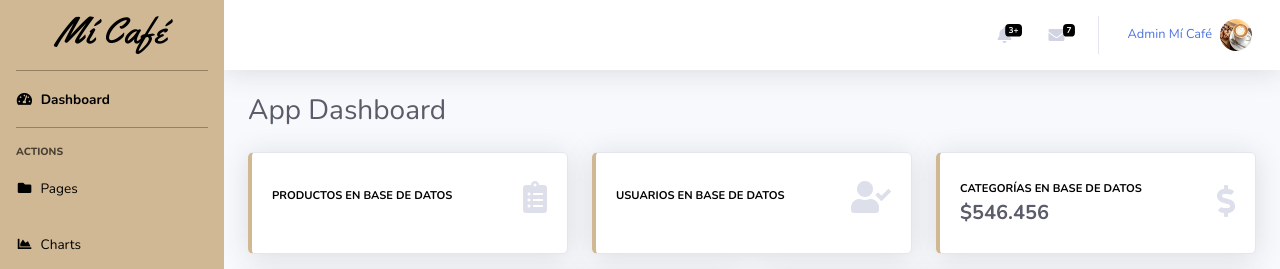
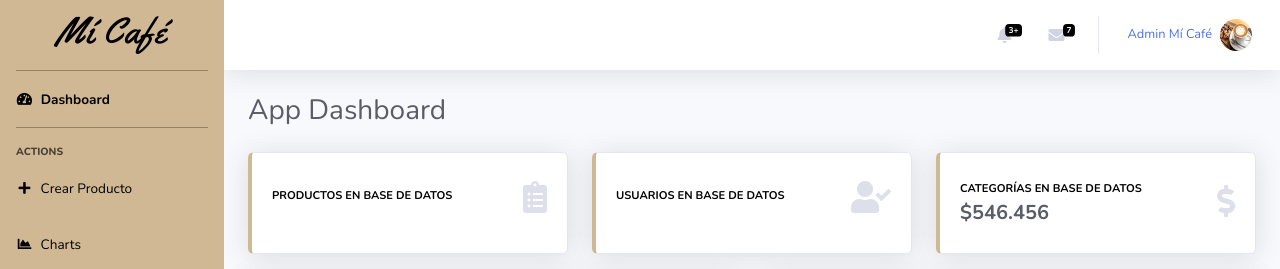
Before and after one commit to RodrigoGuinazu/dashboard-mi-cafe, a React (Create React App) app: page / in a window 1280 px wide. Shown: the top 269 px of the page. Built offline with nearby package versions, Linux system fonts and the light colour scheme; no server answers.

Commit message:
Se agrego un boton en el Sideabar para crear un nuevo producto

```diff
--- a/src/components/Sidebar/index.js
+++ b/src/components/Sidebar/index.js
@@ -18,7 +18,7 @@ function SideBar() {
 
                 <div className="sidebar-heading">Actions</div>
 
-                <MenuTitles clase="nav-item" icon="fas fa-fw fa-folder" title=" Pages"/>
+                <MenuTitles clase="nav-item" icon="fas fa-fw fa-plus" title=" Crear Producto" link="http://localhost:3030/productos/crear"/>
 
                 <MenuTitles clase="nav-item" icon="fas fa-fw fa-chart-area" title=" Charts"/>
 
```
